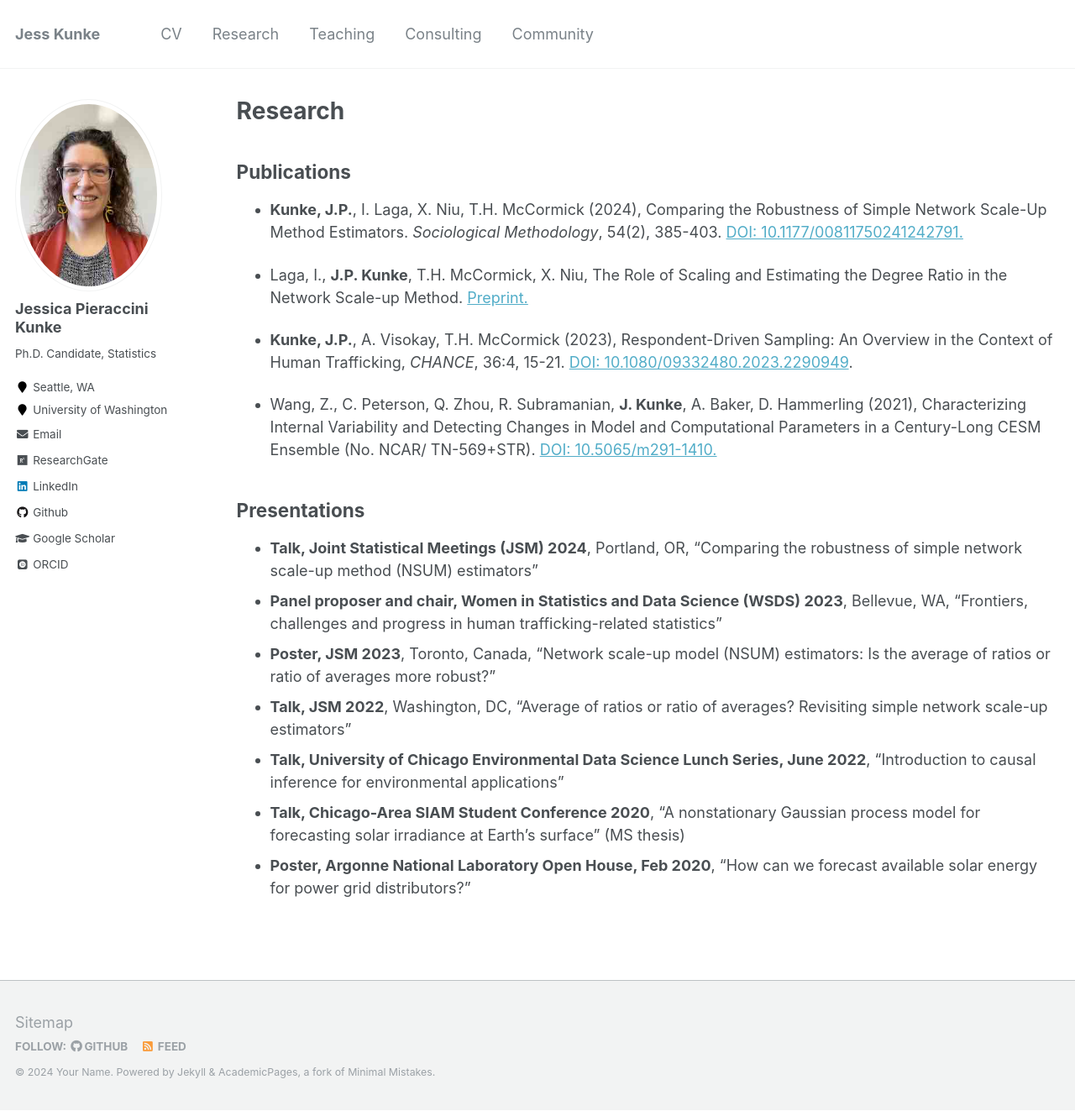
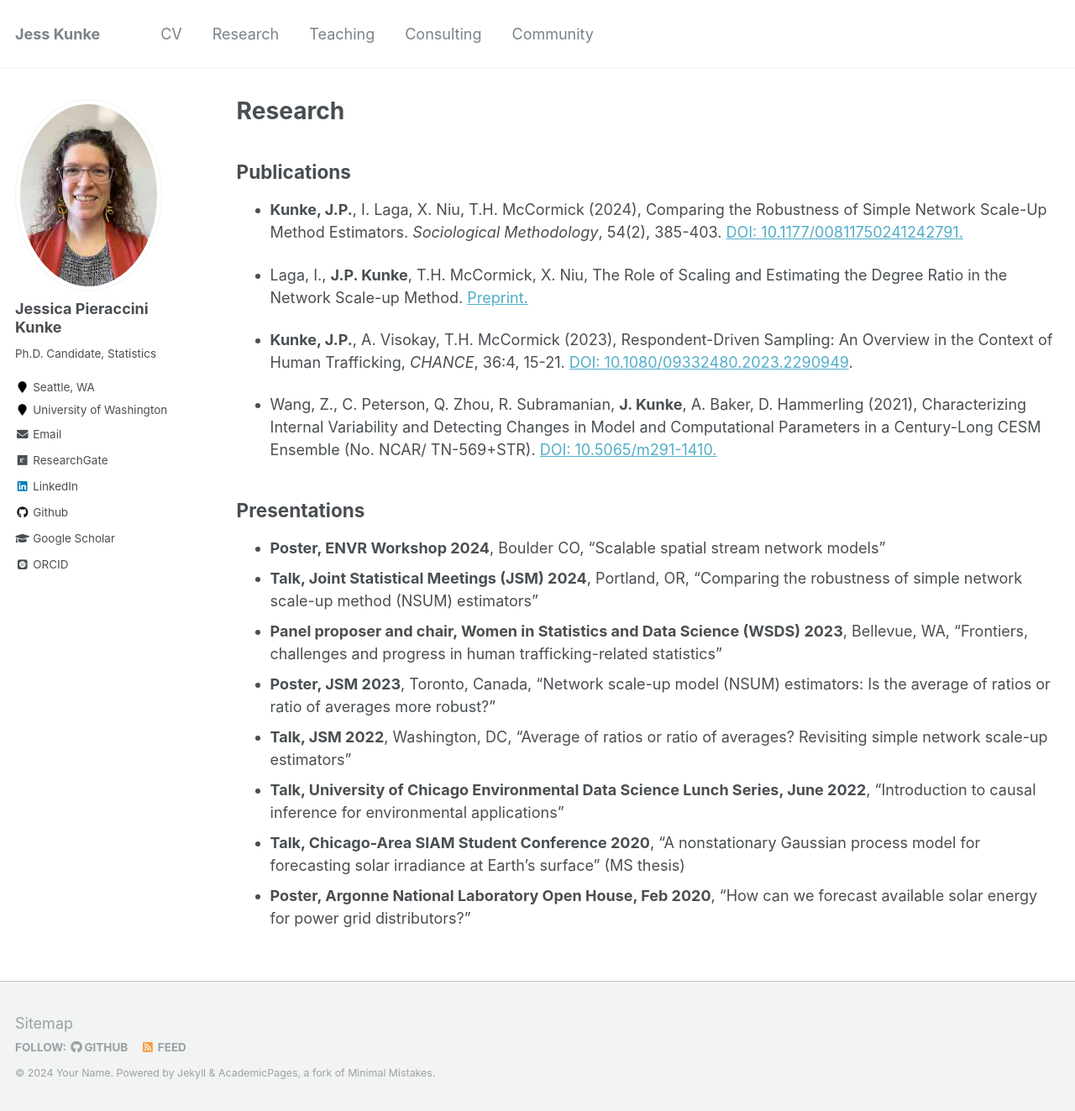
Before and after one commit to jpierkunke/jpierkunke.github.io, a Jekyll site: the page built from _pages/research.md, in a window 1280 px wide and 1323 px high. Shown: the whole window at 84% size. Built offline with Jekyll 4.4.1, drawn with Linux system fonts in a browser that asks for light colours; some web fonts are replaced.

Commit message:
Update research.md

```diff
--- a/_pages/research.md
+++ b/_pages/research.md
@@ -17,6 +17,7 @@ author_profile: true
 
 ## Presentations
 
+- **Poster, ENVR Workshop 2024**, Boulder CO, "Scalable spatial stream network models"
 - **Talk, Joint Statistical Meetings (JSM) 2024**, Portland, OR, "Comparing the robustness of simple network scale-up method (NSUM) estimators"
 - **Panel proposer and chair, Women in Statistics and Data Science (WSDS) 2023**, Bellevue, WA, "Frontiers, challenges and progress in human trafficking-related statistics"
 - **Poster, JSM 2023**, Toronto, Canada, "Network scale-up model (NSUM) estimators: Is the average of ratios or ratio of averages more robust?"
```
